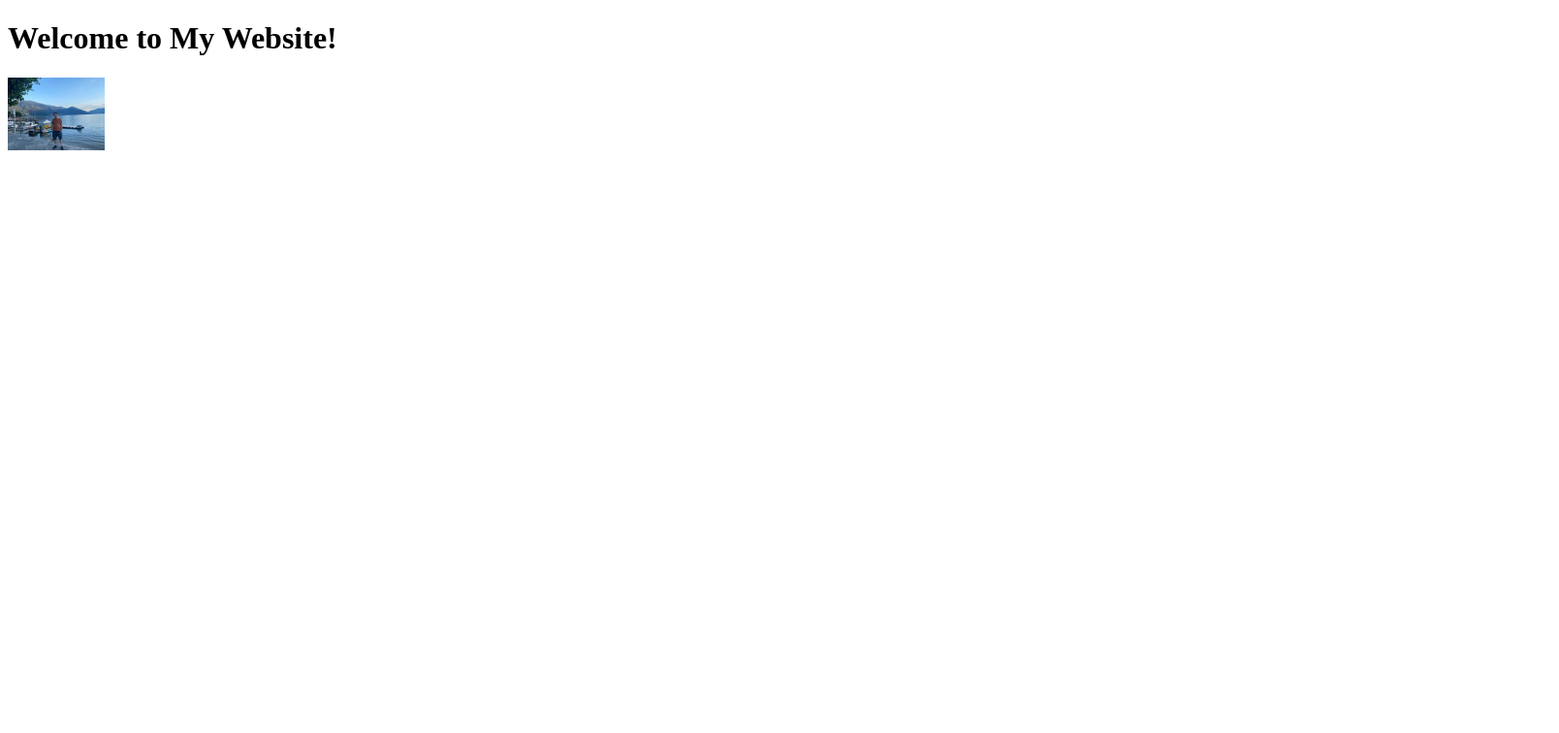
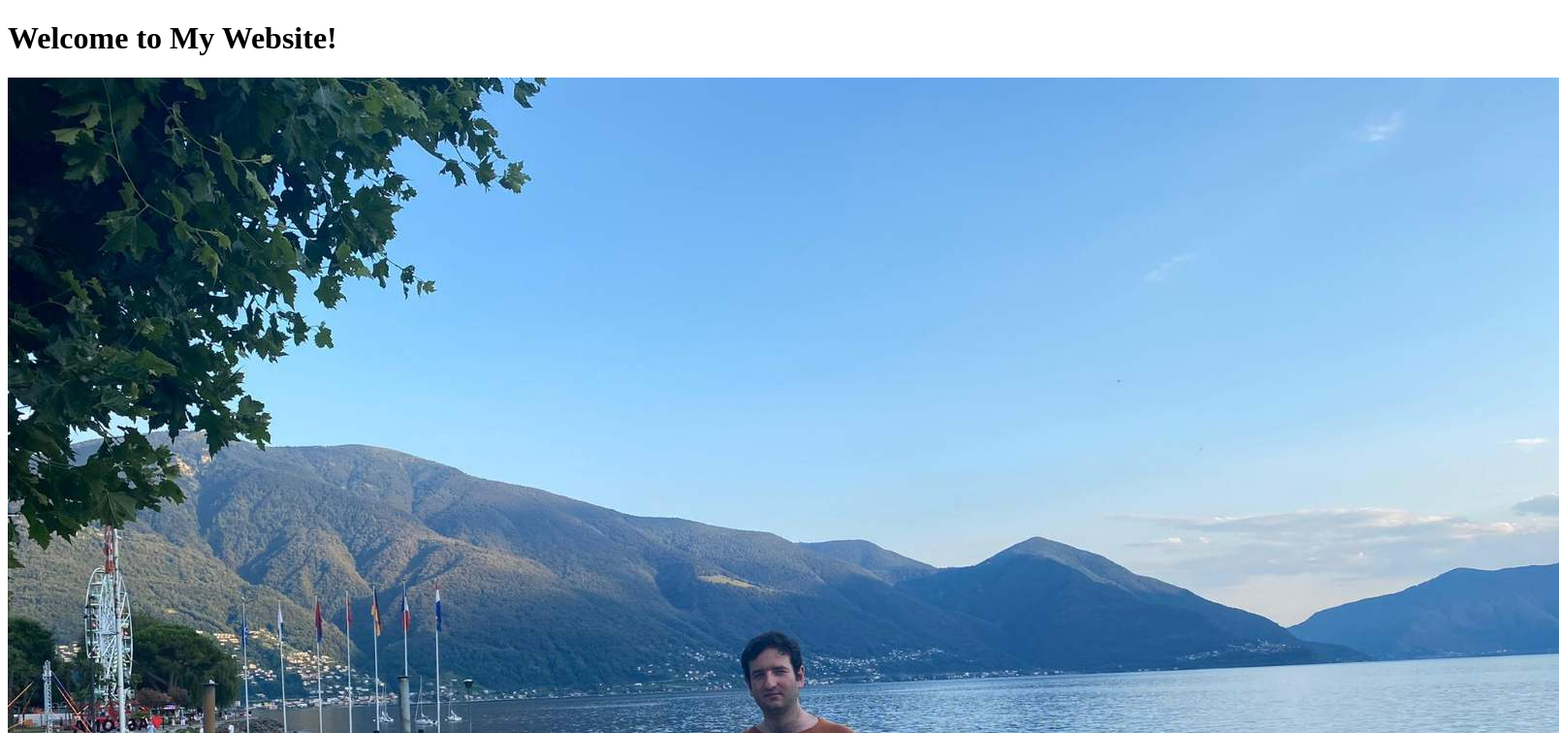
Before and after one commit to Anastasis1/anastasis1.github.io, a plain HTML site: page index.html in a window 1280 px wide. Shown: the top 756 px of the page at 97% size, 1608 px wide, since content can reach past the window. Drawn offline with Linux system fonts and the light colour scheme.

Commit message:
Update index.html

```diff
--- a/index.html
+++ b/index.html
@@ -5,6 +5,6 @@
 </head>
 <body>
     <h1>Welcome to My Website!</h1>
-    <img src="ascona2.jpg" alt="My photo" width="100">
+    <img src="ascona2.jpg" alt="Ascona Image">
 </body>
 </html>
```
